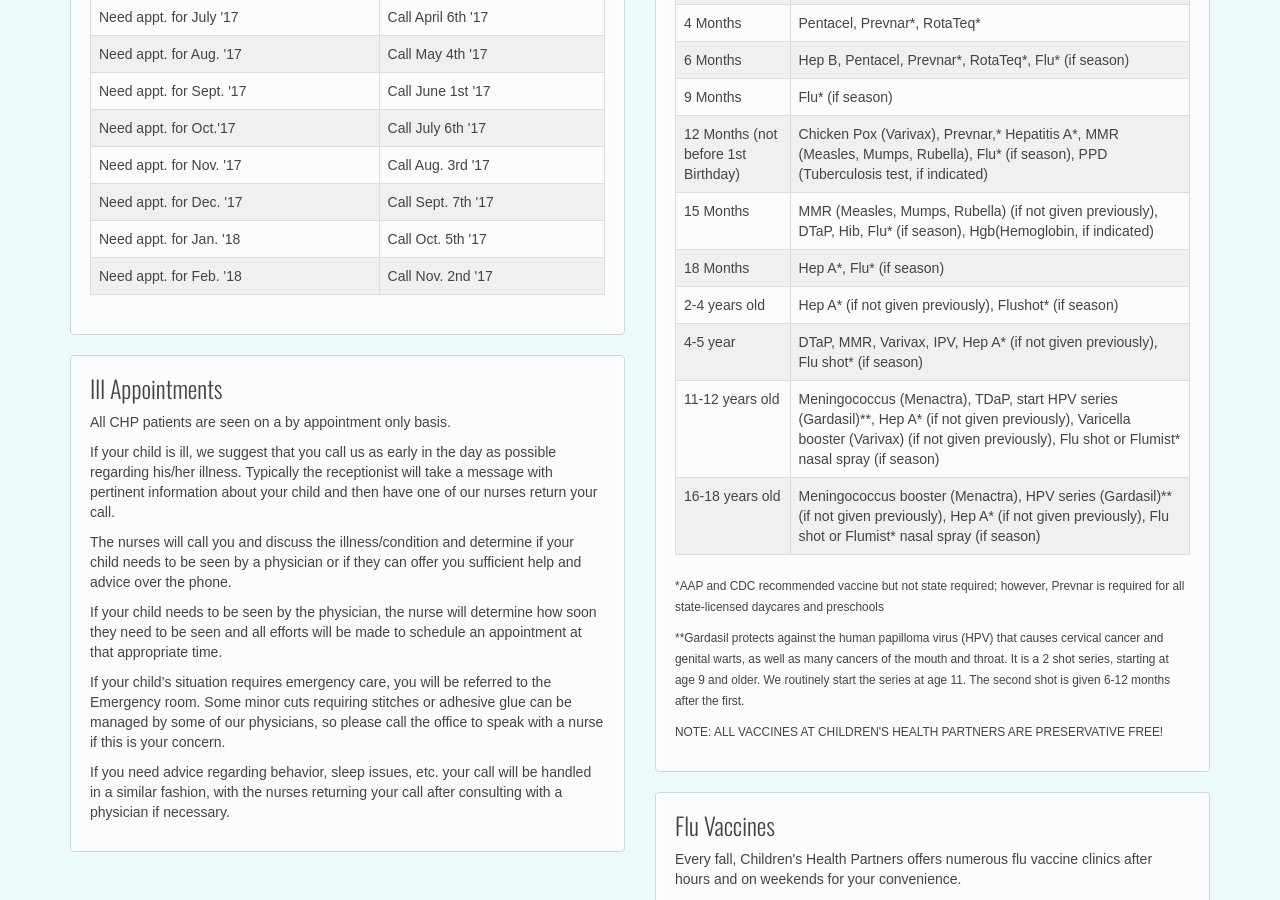
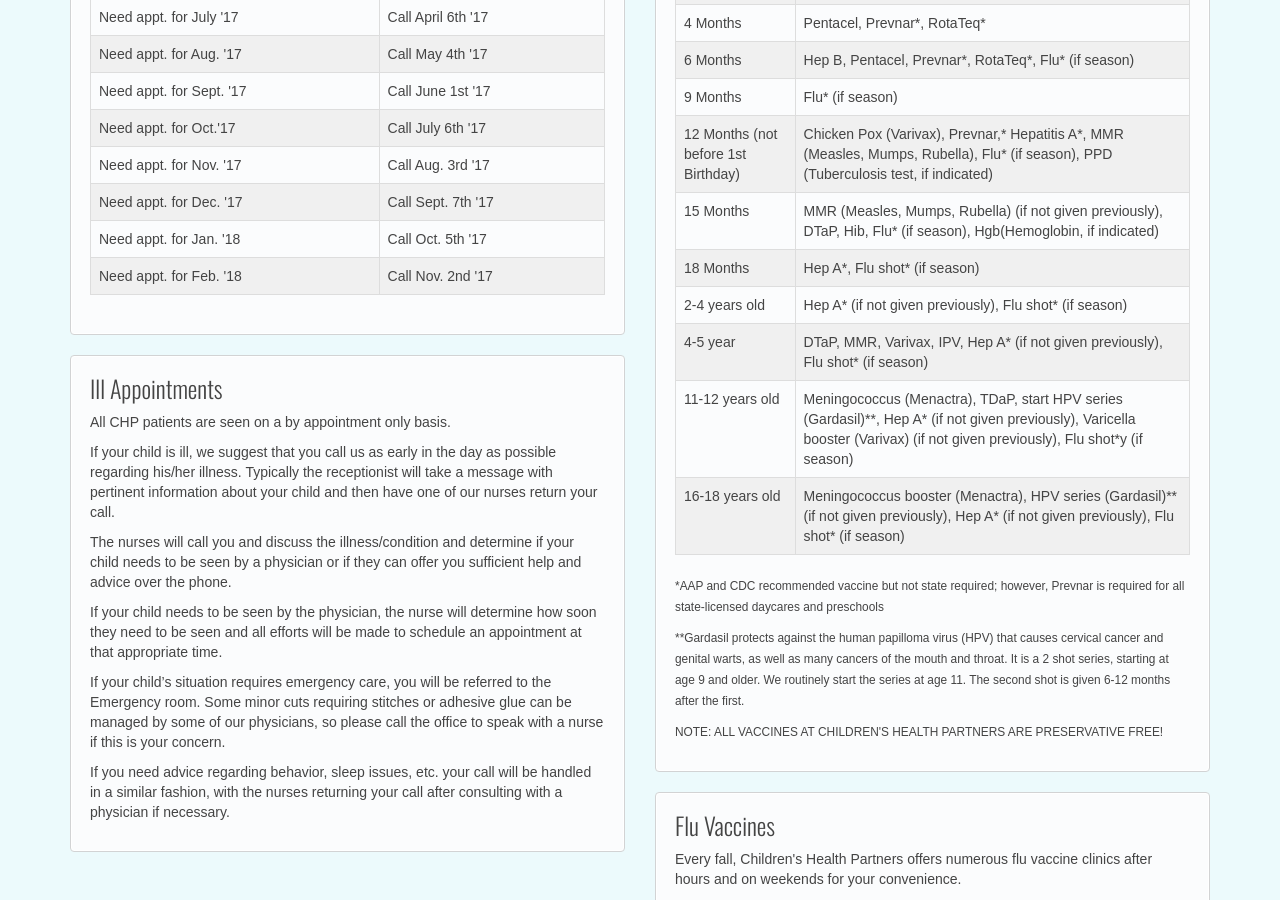
Before and after one commit to chpweb/web, a Jekyll site: the page built from scheduling.html, in a window 1280 px wide and 900 px high, scrolled down 619 px. Built offline with Jekyll 4.4.1, drawn with Linux system fonts in a browser that asks for light colours; some web fonts are replaced; comment, search, counter and statistics services are not loaded.

Commit message:
Update scheduling.html

```diff
--- a/scheduling.html
+++ b/scheduling.html
@@ -140,11 +140,11 @@ published: true
               </tr>
               <tr>
                 <td>18 Months</td>
-                <td>Hep A*, Flu* (if season) </td>
+                <td>Hep A*, Flu shot* (if season) </td>
               </tr>
               <tr class="even">
                 <td>2-4 years old</td>
-                <td>Hep A* (if not given previously), Flushot* (if season) </td>
+                <td>Hep A* (if not given previously), Flu shot* (if season) </td>
               </tr>
               <tr>
                 <td>4-5 year</td>
@@ -152,11 +152,11 @@ published: true
               </tr>
               <tr class="even">
                 <td>11-12 years old</td>
-                <td>Meningococcus (Menactra), TDaP, start HPV series (Gardasil)**, Hep A* (if not given previously), Varicella booster (Varivax) (if not given previously), Flu shot or Flumist* nasal spray (if season)</td>
+                <td>Meningococcus (Menactra), TDaP, start HPV series (Gardasil)**, Hep A* (if not given previously), Varicella booster (Varivax) (if not given previously), Flu shot*y (if season)</td>
               </tr>
               <tr>
                 <td>16-18 years old</td>
-                <td>Meningococcus booster (Menactra), HPV series (Gardasil)** (if not given previously), Hep A* (if not given previously), Flu shot or Flumist* nasal spray (if season)</td>
+                <td>Meningococcus booster (Menactra), HPV series (Gardasil)** (if not given previously), Hep A* (if not given previously), Flu shot* (if season)</td>
               </tr>
             </tbody>
           </table>
```
